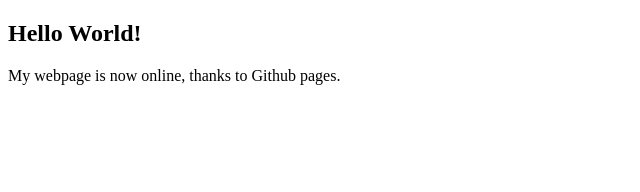
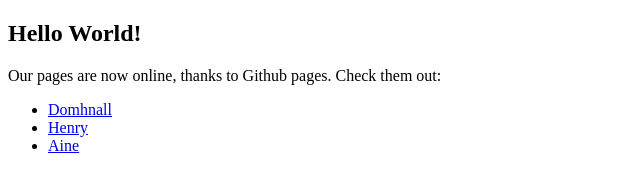
Before and after one commit to therobotfoundry/test, a plain HTML site: page index.html in a window 1280 px wide. Shown: the whole page, without its empty margins (0-640 px from the left). Drawn offline with Linux system fonts and the light colour scheme.

Commit message:
Added list of links

```diff
--- a/index.html
+++ b/index.html
@@ -6,6 +6,13 @@
 </head>
 <body>
 	<h2>Hello World!</h2>
-	<p>My webpage is now online, thanks to Github pages.</p>
+	<p>Our pages are now online, thanks to Github pages. Check them out:</p>
+	<ul>
+		<li><a href="http://therobotfoundry.github.io/test" target="_blank">Domhnall</a></li>
+		<li><a href="http://HenryWindle.github.io" target="_blank">Henry</a></li>
+		<li><a href="http://AineH.github.io" target="_blank">Aine</a></li>
+	</ul>
+
+
 </body>
 </html>
```
